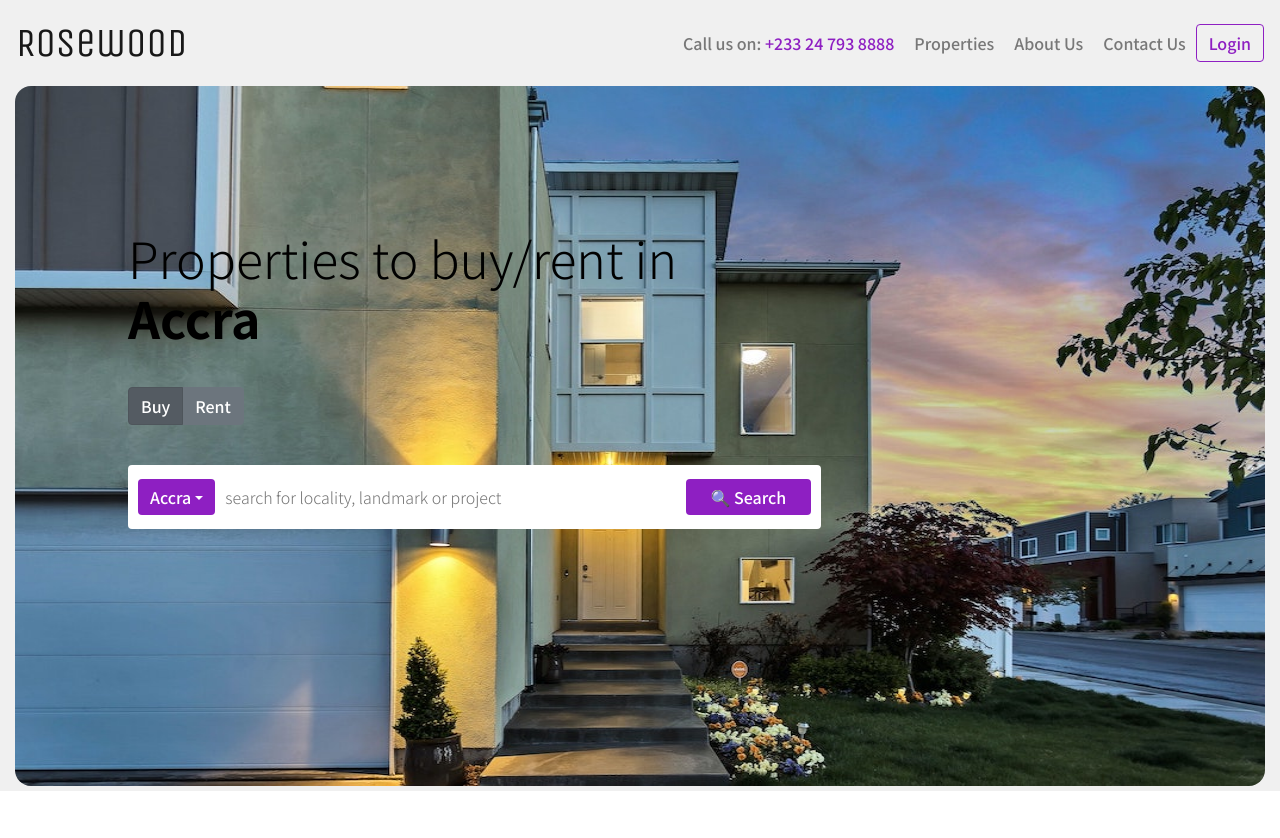
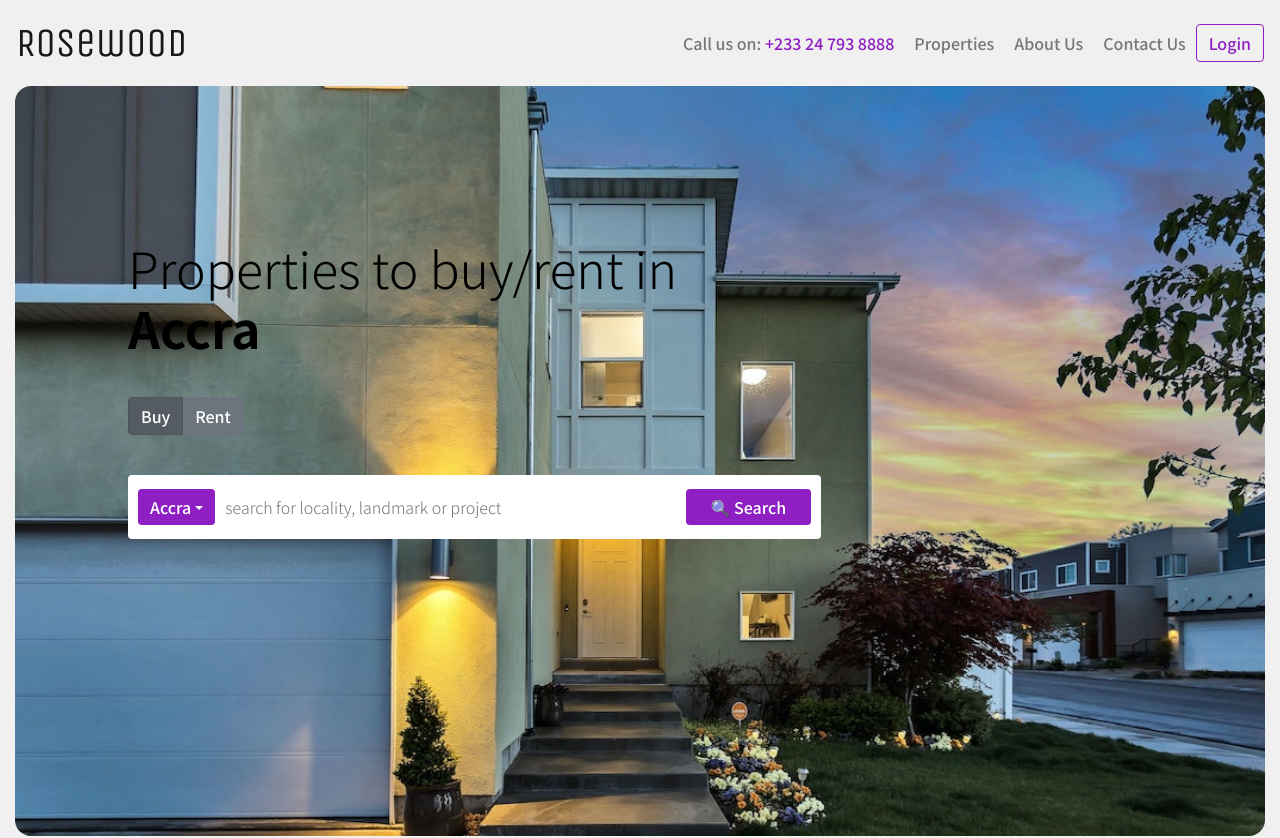
Before and after one commit to siawfish/rosewood, a React (Create React App) app: page / in a window 1280 px wide. Shown: the top 838 px of the page. Built offline with nearby package versions, Linux system fonts and the light colour scheme.

Commit message:
Folder restructure

```diff
--- a/src/index.css
+++ b/src/index.css
@@ -85,7 +85,7 @@ button:active {
 
 .hero img {
   width: 100%;
-  height: 700px;
+  height: 750px;
   border-radius: 16px;
 }
 
--- a/src/pages/Aboutus.jsx
+++ b/src/pages/user/Aboutus.jsx
@@ -1,6 +1,6 @@
 import React from 'react'
 import { Row, Col, Container } from 'react-bootstrap'
-import bg from '../assets/img/aboutBg.png'
+import bg from '../../assets/img/aboutBg.png'
 
 export default function Aboutus() {
     return (
--- a/src/pages/Homepage.jsx
+++ b/src/pages/user/Homepage.jsx
@@ -1,7 +1,7 @@
 import React from 'react'
-import Features from '../components/Features'
-import Hero from '../components/Hero'
-import Intro from '../components/Intro'
+import Features from '../../components/Features'
+import Hero from '../../components/Hero'
+import Intro from '../../components/Intro'
 
 export default function Homepage() {
     return (
```
Also changed, not shown: src/navigation/Navigation.js (+6 -6 lines), src/pages/user/Properties.jsx (renamed from src/pages/Properties.jsx, +8 -8 lines), src/pages/user/Contactus.jsx (renamed from src/pages/Contactus.jsx), src/pages/user/Login.jsx (renamed from src/pages/Login.jsx), src/pages/user/Register.jsx (renamed from src/pages/Register.jsx).
